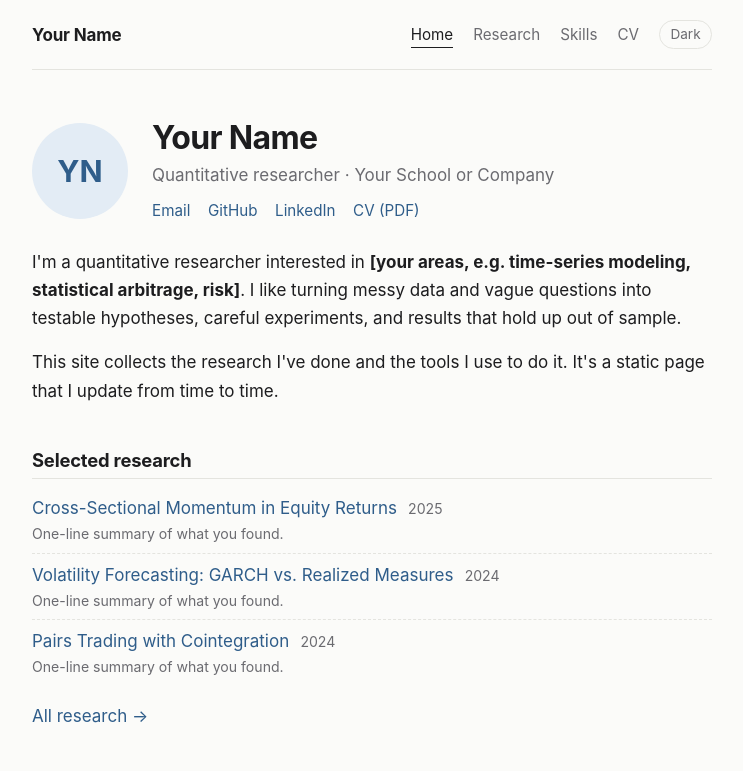
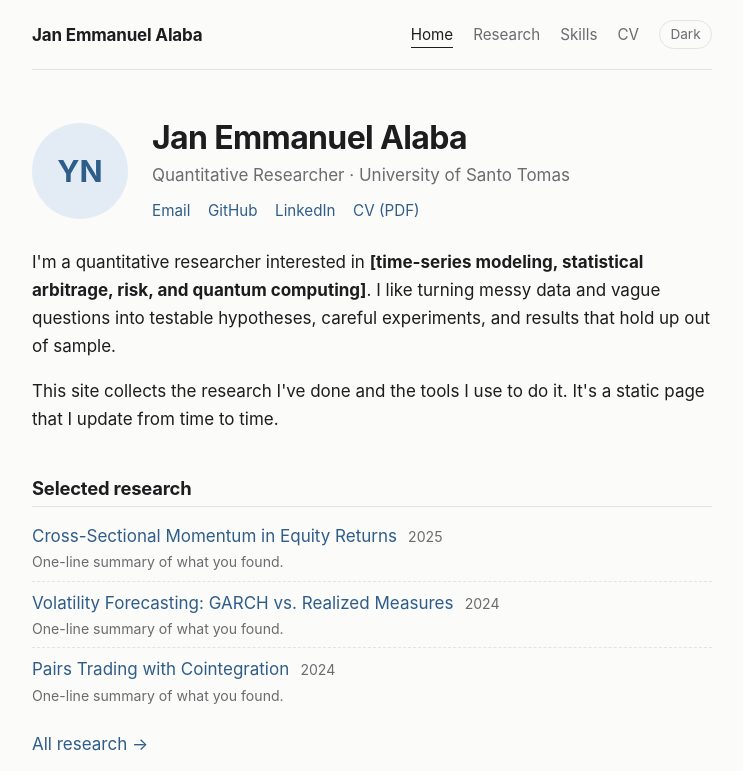
Before and after one commit to alabaemmanueljan-lab/cautious-octo-train, a plain HTML site: page index.html in a window 1280 px wide. Shown: the top 771 px of the page, without its empty margins (268-1011 px from the left). Drawn offline with Linux system fonts and the light colour scheme.

Commit message:
Update index.html

```diff
--- a/index.html
+++ b/index.html
@@ -3,7 +3,7 @@
 <head>
   <meta charset="utf-8">
   <meta name="viewport" content="width=device-width, initial-scale=1">
-  <title>Your Name | Quantitative Research</title>
+  <title>Jan Emmanuel Alaba | Quantitative Researcher</title>
   <meta name="description" content="Quantitative researcher. Selected research and technical skills.">
   <meta name="color-scheme" content="light dark">
   <!-- Applies the saved light/dark choice before the page paints (prevents a flash) -->
@@ -15,7 +15,7 @@
 
   <!-- ===== Top bar (same on every page) ===== -->
   <header class="topbar">
-    <a class="brand" href="index.html">Your Name</a>
+    <a class="brand" href="index.html">Jan Emmanuel Alaba</a>
     <nav class="nav" aria-label="Main">
       <a href="index.html" aria-current="page">Home</a>
       <a href="research.html">Research</a>
@@ -35,12 +35,12 @@
         <img src="avatar.jpg" alt="" onerror="this.style.display='none'">
       </div>
       <div>
-        <h1>Your Name</h1>
-        <p class="tagline">Quantitative researcher &middot; Your School or Company</p>
+        <h1>Jan Emmanuel Alaba</h1>
+        <p class="tagline">Quantitative Researcher &middot; University of Santo Tomas</p>
         <div class="links">
-          <a href="mailto:you@example.com">Email</a>
-          <a href="https://github.com/your-username">GitHub</a>
-          <a href="https://www.linkedin.com/in/your-username">LinkedIn</a>
+          <a href="mailto:alabaemmanueljan@gmail.com">Email</a>
+          <a href="https://github.com/alabaemmanueljan-lab">GitHub</a>
+          <a href="https://www.linkedin.com/in/jan-emmanuel-alaba-b02884340/">LinkedIn</a>
           <a href="cv.pdf">CV (PDF)</a>
         </div>
       </div>
@@ -49,8 +49,8 @@
     <section>
       <!-- EDIT: two or three sentences about who you are and what you work on. -->
       <p>
-        I'm a quantitative researcher interested in <strong>[your areas, e.g. time-series modeling,
-        statistical arbitrage, risk]</strong>. I like turning messy data and vague questions into
+        I'm a quantitative researcher interested in <strong>[time-series modeling,
+        statistical arbitrage, risk, and quantum computing]</strong>. I like turning messy data and vague questions into
         testable hypotheses, careful experiments, and results that hold up out of sample.
       </p>
       <p>
@@ -100,13 +100,13 @@
     <!-- ===== Contact ===== -->
     <h2>Get in touch</h2>
     <p>
-      The easiest way to reach me is by <a href="mailto:you@example.com">email</a>.
+      The easiest way to reach me is by <a href="mailto:alabaemmanueljan@gmail.com">email</a>.
     </p>
 
   </main>
 
   <footer>
-    &copy; <span id="year">2026</span> Your Name &middot; Last updated: <!-- EDIT --> November 2026
+    &copy; <span id="year">2026</span> Jan Emmanuel Alaba &middot; Last updated: <!-- EDIT --> 24 November 2026
   </footer>
 </div>
 <script src="script.js"></script>
```
